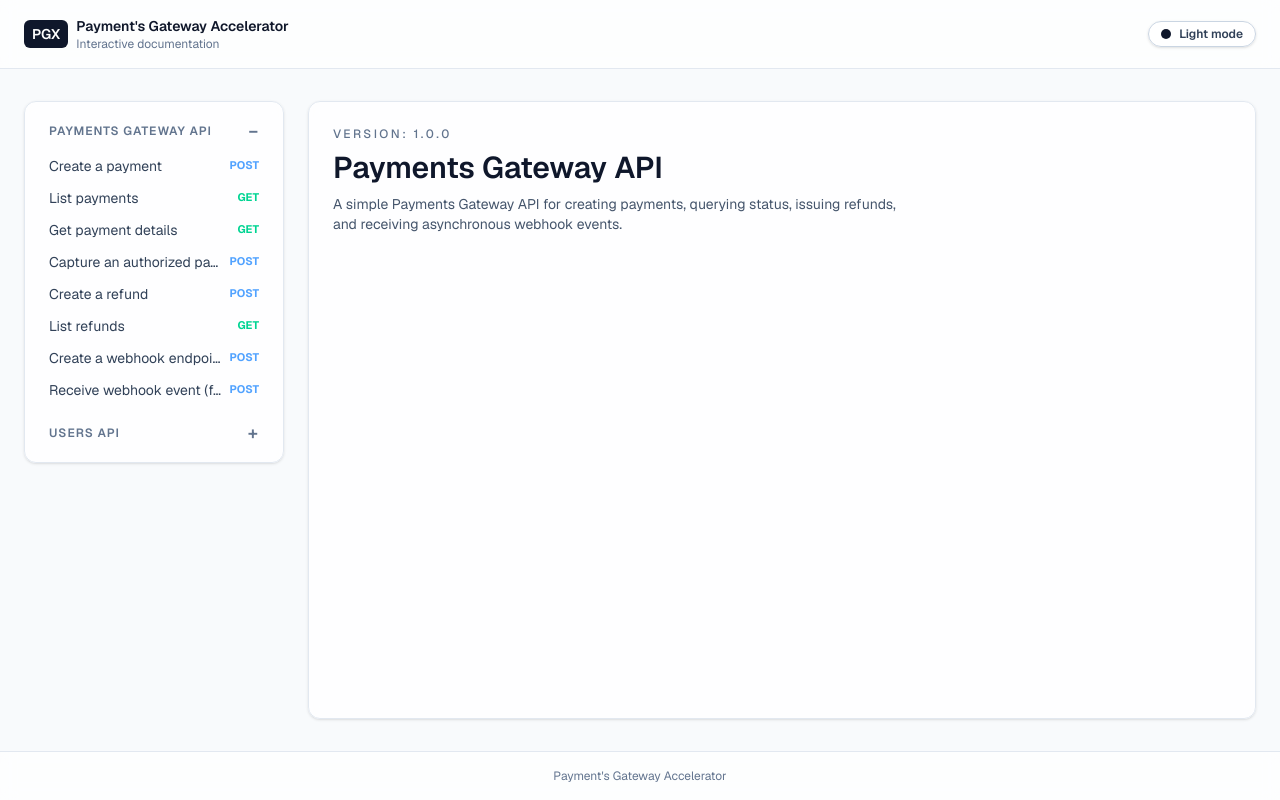
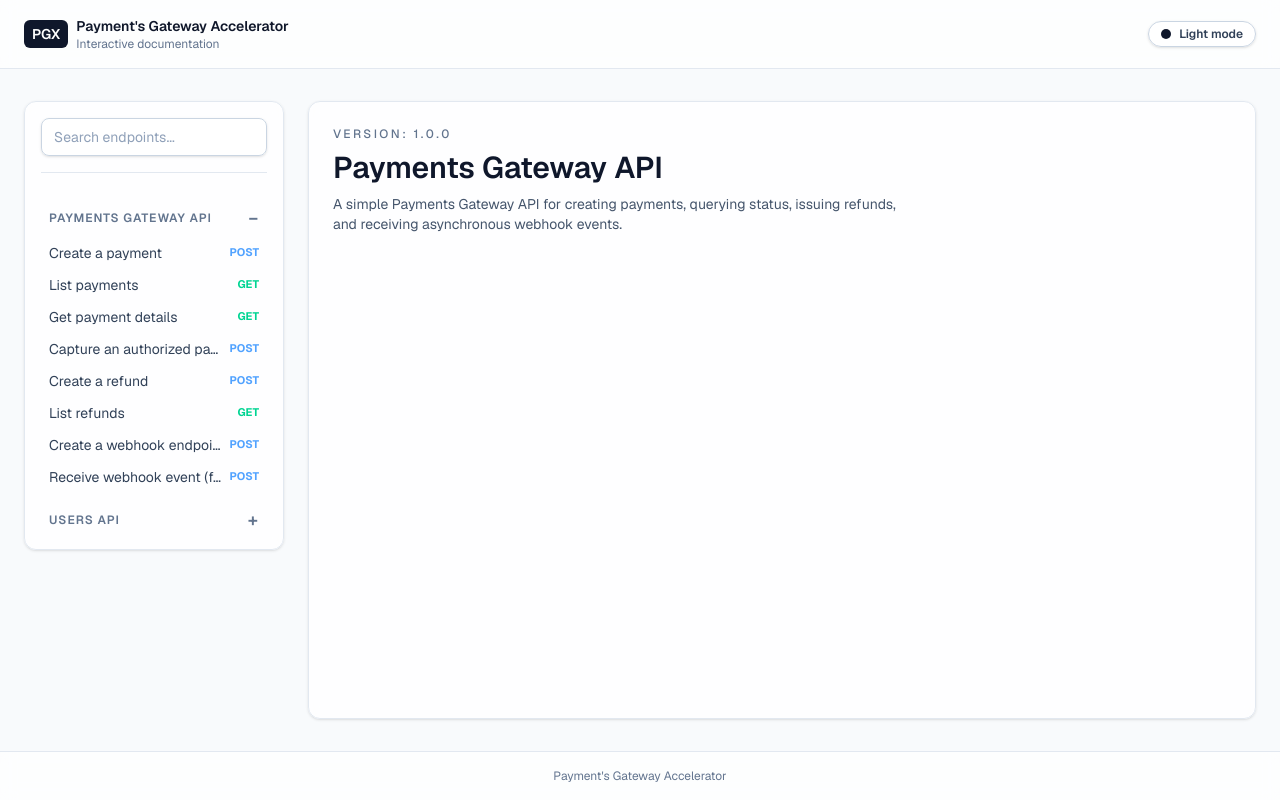
Before and after one commit to selvedin/redocly-poc, a Next.js app in the folder oa-parse/: page / in a window 1280 px wide. Built offline with nearby package versions, Linux system fonts and the light colour scheme.

Commit message:
add search for endpoints

```diff
--- a/oa-parse/package.json
+++ b/oa-parse/package.json
@@ -12,6 +12,7 @@
     "clsx": "^2.1.1",
     "highlight.js": "^11.11.1",
     "js-yaml": "^4.1.0",
+    "fuse.js": "^7.0.0",
     "next": "16.1.2",
     "react": "19.2.3",
     "react-dom": "19.2.3"
--- a/oa-parse/src/app/page.tsx
+++ b/oa-parse/src/app/page.tsx
@@ -4,6 +4,7 @@ import { Sidebar } from "@/components/sidebar";
 import { OperationCard } from "@/components/operation-card";
 import { getOperationGroups, getOperations } from "@/lib/openapi/load";
 import { listSpecs } from "@/lib/openapi/specs";
+import { buildSearchDocs } from "@/lib/search";
 
 export default async function Home({ searchParams }: { searchParams?: Promise<Record<string, string | string[] | undefined>> }) {
   const specs = await listSpecs();
@@ -13,18 +14,21 @@ export default async function Home({ searchParams }: { searchParams?: Promise<Re
     groups: getOperationGroups(s.spec, { specKey: s.key }),
   }));
 
+  const specOps = specs.map((s) => ({ key: s.key, ops: getOperations(s.spec, { specKey: s.key }) }));
+
   const params = (await searchParams) ?? {};
   const specParam = typeof params.spec === "string" ? params.spec : undefined;
   const opParam = typeof params.op === "string" ? params.op : undefined;
   const activeKey = specParam ?? specs[0]?.key;
   const activeSpec = specs.find((s) => s.key === activeKey);
   const activeInfo = (activeSpec?.spec as any)?.info ?? {};
-  const allOps = activeSpec ? getOperations(activeSpec.spec, { specKey: activeSpec.key }) : [];
-  const operations = opParam ? allOps.filter((o) => o.id === opParam) : [];
+  const activeOps = specOps.find((s) => s.key === activeKey)?.ops ?? [];
+  const operations = opParam ? activeOps.filter((o) => o.id === opParam) : [];
+  const searchDocs = specOps.flatMap((s) => buildSearchDocs(s.key, s.ops));
 
   return (
     <div className="grid w-full grid-cols-1 gap-6 lg:grid-cols-[260px_1fr]">
-      <Sidebar specs={specNav} activeSpec={activeKey} activeOp={opParam} />
+      <Sidebar specs={specNav} activeSpec={activeKey} activeOp={opParam} searchDocs={searchDocs} />
 
       <section className="rounded-xl border border-slate-200 bg-white/80 p-6 shadow-sm backdrop-blur dark:border-slate-800 dark:bg-slate-900/60">
         <div className="flex flex-col gap-2">
--- /dev/null
+++ b/oa-parse/src/components/search.tsx
@@ -0,0 +1,99 @@
+"use client";
+
+import { useMemo, useState, useEffect } from "react";
+import { useRouter, useSearchParams } from "next/navigation";
+import Fuse from "fuse.js";
+import clsx from "clsx";
+import type { SearchDoc } from "@/lib/search";
+
+export type SearchProps = {
+  docs: SearchDoc[];
+};
+
+const fuseOptions: Fuse.IFuseOptions<SearchDoc> = {
+  includeScore: true,
+  threshold: 0.35,
+  ignoreLocation: true,
+  keys: [
+    { name: "summary", weight: 0.5 },
+    { name: "description", weight: 0.3 },
+    { name: "path", weight: 0.2 },
+  ],
+};
+
+export default function Search({ docs }: SearchProps) {
+  const router = useRouter();
+  const searchParams = useSearchParams();
+  const [query, setQuery] = useState("");
+  const fuse = useMemo(() => new Fuse(docs, fuseOptions), [docs]);
+  const results = useMemo(() => {
+    if (!query.trim()) return [];
+    return fuse.search(query).slice(0, 12);
+  }, [fuse, query]);
+
+  useEffect(() => {
+    // Reset input when docs change (spec switch)
+    setQuery("");
+  }, [docs]);
+
+  return (
+    <div className="relative w-full max-w-xl">
+      <input
+        className="w-full rounded-lg border border-slate-300 bg-white/80 px-3 py-2 text-sm text-slate-900 shadow-sm outline-none transition placeholder:text-slate-400 focus:border-slate-400 focus:ring-2 focus:ring-slate-200 dark:border-slate-700 dark:bg-slate-900/60 dark:text-slate-100 dark:placeholder:text-slate-500 dark:focus:border-slate-500 dark:focus:ring-slate-800"
+        placeholder="Search endpoints..."
+        value={query}
+        onChange={(e) => setQuery(e.target.value)}
+      />
+
+      {query.trim() && results.length > 0 ? (
+        <div className="absolute z-20 mt-2 max-h-96 w-full overflow-auto rounded-lg border border-slate-200 bg-white/95 shadow-lg backdrop-blur dark:border-slate-800 dark:bg-slate-900/95">
+          <ul className="divide-y divide-slate-200 dark:divide-slate-800">
+            {results.map(({ item, score }) => (
+              <li key={item.id}>
+                <button
+                  type="button"
+                  className="flex w-full items-start gap-2 px-3 py-2 text-left hover:bg-slate-50 dark:hover:bg-slate-800/60"
+                  onClick={() => {
+                    setQuery("");
+                    const params = new URLSearchParams(searchParams?.toString() ?? "");
+                    params.set("spec", item.specKey);
+                    params.set("op", item.id);
+                    router.replace(`/?${params.toString()}`, { scroll: false });
+                    setTimeout(() => {
+                      const el = document.getElementById(item.id);
+                      if (el) el.scrollIntoView({ behavior: "smooth", block: "start" });
+                    }, 100);
+                  }}
+                >
+                  <span
+                    className={clsx(
+                      "mt-[2px] rounded px-2 py-[2px] text-[11px] font-semibold uppercase",
+                      item.method === "get" && "bg-emerald-100 text-emerald-800 dark:bg-emerald-900/50 dark:text-emerald-200",
+                      item.method === "post" && "bg-blue-100 text-blue-800 dark:bg-blue-900/50 dark:text-blue-200",
+                      item.method === "put" && "bg-amber-100 text-amber-800 dark:bg-amber-900/50 dark:text-amber-200",
+                      item.method === "delete" && "bg-rose-100 text-rose-800 dark:bg-rose-900/50 dark:text-rose-200",
+                      item.method === "patch" && "bg-purple-100 text-purple-800 dark:bg-purple-900/50 dark:text-purple-200",
+                      !["get", "post", "put", "delete", "patch"].includes(item.method) && "bg-slate-100 text-slate-800 dark:bg-slate-800/60 dark:text-slate-200"
+                    )}
+                  >
+                    {item.method}
+                  </span>
+                  <div className="flex-1">
+                    <p className="font-mono text-xs text-slate-800 dark:text-slate-200">{item.path}</p>
+                    {item.summary ? (
+                      <p className="text-sm font-semibold text-slate-900 dark:text-slate-50">{item.summary}</p>
+                    ) : null}
+                    {item.description ? (
+                      <p className="text-xs text-slate-600 dark:text-slate-300 line-clamp-2">{item.description}</p>
+                    ) : null}
+                  </div>
+                  <span className="text-[10px] text-slate-400 dark:text-slate-500">{score?.toFixed(2)}</span>
+                </button>
+              </li>
+            ))}
+          </ul>
+        </div>
+      ) : null}
+    </div>
+  );
+}
--- a/oa-parse/src/components/sidebar.tsx
+++ b/oa-parse/src/components/sidebar.tsx
@@ -2,6 +2,8 @@
 
 import { useState } from "react";
 import Link from "next/link";
+import Search from "@/components/search";
+import type { SearchDoc } from "@/lib/search";
 
 type OperationLink = {
   id: string;
@@ -16,7 +18,7 @@ type SpecNav = {
   groups: { title: string; items: OperationLink[] }[];
 };
 
-export function Sidebar({ specs, activeSpec, activeOp }: { specs: SpecNav[]; activeSpec?: string; activeOp?: string }) {
+export function Sidebar({ specs, activeSpec, activeOp, searchDocs }: { specs: SpecNav[]; activeSpec?: string; activeOp?: string; searchDocs: SearchDoc[] }) {
   const [openSpecs, setOpenSpecs] = useState<Record<string, boolean>>(() => {
     const init: Record<string, boolean> = {};
     specs.forEach((s) => {
@@ -48,6 +50,8 @@ export function Sidebar({ specs, activeSpec, activeOp }: { specs: SpecNav[]; act
   return (
     <aside className="hidden h-fit min-w-[240px] rounded-xl border border-slate-200 bg-white/80 p-4 shadow-sm backdrop-blur dark:border-slate-800 dark:bg-slate-900/60 lg:block">
       <div className="space-y-4 text-sm text-slate-700 dark:text-slate-300">
+        <Search docs={searchDocs} />
+        <div className="border-t border-slate-200 pt-4 dark:border-slate-800" />
         {specs.map((spec) => {
           const isOpen = openSpecs[spec.key] ?? false;
           return (
--- /dev/null
+++ b/oa-parse/src/lib/search/index.ts
@@ -0,0 +1,53 @@
+import Fuse from "fuse.js";
+import type { Operation } from "@/lib/openapi/load";
+
+export type SearchDoc = {
+  id: string;
+  specKey: string;
+  path: string;
+  method: string;
+  summary?: string;
+  description?: string;
+};
+
+export type SearchIndex = {
+  docs: SearchDoc[];
+  fuse: Fuse<SearchDoc>;
+};
+
+const FUSE_OPTIONS: Fuse.IFuseOptions<SearchDoc> = {
+  includeScore: true,
+  threshold: 0.35,
+  ignoreLocation: true,
+  keys: [
+    { name: "summary", weight: 0.5 },
+    { name: "description", weight: 0.3 },
+    { name: "path", weight: 0.2 },
+  ],
+};
+
+export function buildSearchDocs(specKey: string, ops: Operation[]): SearchDoc[] {
+  return ops.map((op) => ({
+    id: op.id,
+    specKey,
+    path: op.path,
+    method: op.method,
+    summary: op.summary,
+    description: op.description,
+  }));
+}
+
+export function createSearchIndex(docs: SearchDoc[]): SearchIndex {
+  const fuse = new Fuse(docs, FUSE_OPTIONS);
+  return { docs, fuse };
+}
+
+export type SearchHit = {
+  item: SearchDoc;
+  score: number | undefined;
+};
+
+export function searchDocs(index: SearchIndex, query: string): SearchHit[] {
+  if (!query.trim()) return [];
+  return index.fuse.search(query).map((r) => ({ item: r.item, score: r.score }));
+}
```
Also changed, not shown: 1 other file (tests, documents, lock files or other folders).
